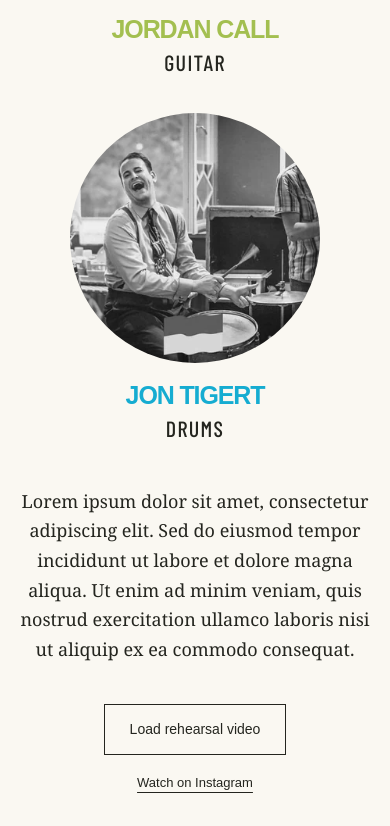
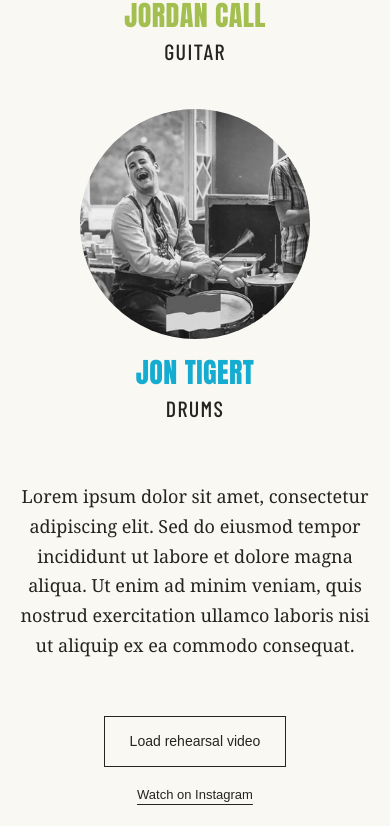
Before and after one commit to jordcall/jordcall.github.io, a website: page light-street-trio/index.html in a window 390 px wide. Shown: the part 798-1624 px from the top of the page. Drawn offline with Linux system fonts and the light colour scheme.

Commit message:
light street spacing edits

```diff
--- a/assets/css/light-street-trio.css
+++ b/assets/css/light-street-trio.css
@@ -20,6 +20,7 @@
     --lst-red: #C04652;
     --lst-green: #A3BF50;
     --lst-blue: #15ACD1;
+    --lst-display-font: "LST Anton", Impact, "Arial Narrow", sans-serif;
     margin: 0;
     background: var(--lst-paper);
     color: var(--lst-ink);
@@ -68,8 +69,8 @@
     display: flex;
     justify-content: center;
     gap: 0.15em;
-    margin: 57px 0 35px;
-    font-family: "LST Anton", Impact, "Arial Narrow", sans-serif;
+    margin: 57px 0 56px;
+    font-family: var(--lst-display-font);
     font-size: clamp(70px, 10vw, 120px);
     font-weight: 400;
     line-height: 1.05;
@@ -108,7 +109,7 @@
 
 .lst-page .lst-musician img {
     display: block;
-    width: min(100%, 300px);
+    width: min(90%, 270px);
     height: auto;
     aspect-ratio: 1;
     margin-inline: auto;
@@ -122,9 +123,10 @@
 
 .lst-page .lst-musician h2 {
     margin: 0;
-    font-size: clamp(20px, 2.25vw, 27px);
-    font-weight: 800;
-    letter-spacing: -0.045em;
+    font-family: var(--lst-display-font);
+    font-size: clamp(24px, 2.55vw, 30px);
+    font-weight: 400;
+    letter-spacing: 0.015em;
     line-height: 1.2;
     text-transform: uppercase;
 }
@@ -142,7 +144,7 @@
 
 .lst-page .lst-description {
     max-width: 620px;
-    margin: 64px auto 0;
+    margin: 88px auto 0;
     font-family: Georgia, "Times New Roman", serif;
     font-size: 19px;
     line-height: 1.7;
@@ -151,7 +153,7 @@
 }
 
 .lst-page .lst-rehearsal {
-    padding-block: 53px 60px;
+    padding-block: 76px 80px;
     text-align: center;
 }
 
@@ -199,7 +201,7 @@
 }
 
 .lst-page .lst-contact {
-    padding-block: 33px 52px;
+    padding-block: 44px 52px;
     border-top: 1px solid var(--lst-ink);
     text-align: center;
 }
@@ -287,7 +289,7 @@
         column-gap: 0.15em;
         row-gap: 0;
         max-width: 500px;
-        margin: 31px auto 35px;
+        margin: 31px auto 48px;
         font-size: clamp(44px, 13.5vw, 80px);
         line-height: 1.08;
     }
@@ -298,11 +300,11 @@
 
     .lst-page .lst-musicians {
         grid-template-columns: 1fr;
-        gap: 36px;
+        gap: 44px;
     }
 
     .lst-page .lst-musician img {
-        width: min(100%, 250px);
+        width: min(100%, 230px);
     }
 
     .lst-page .lst-musician figcaption {
@@ -310,7 +312,7 @@
     }
 
     .lst-page .lst-musician h2 {
-        font-size: 25px;
+        font-size: 28px;
     }
 
     .lst-page .lst-musician p {
@@ -319,17 +321,17 @@
 
     .lst-page .lst-description {
         max-width: 440px;
-        margin-top: 44px;
+        margin-top: 60px;
         font-size: 18px;
         line-height: 1.65;
     }
 
     .lst-page .lst-rehearsal {
-        padding-block: 39px 43px;
+        padding-block: 56px 60px;
     }
 
     .lst-page .lst-contact {
-        padding-block: 28px 37px;
+        padding-block: 36px 37px;
     }
 
     .lst-page .lst-form-row {
--- a/light-street-trio/index.html
+++ b/light-street-trio/index.html
@@ -30,7 +30,7 @@
                     <img
                         src="/assets/images/web/light-street-trio/kai-knorr-392.webp"
                         srcset="/assets/images/web/light-street-trio/kai-knorr-320.webp 320w, /assets/images/web/light-street-trio/kai-knorr-392.webp 392w"
-                        sizes="(max-width: 699px) 250px, (max-width: 1199px) 27vw, 300px"
+                        sizes="(max-width: 699px) 230px, (max-width: 1027px) calc(30vw - 38.4px), 270px"
                         width="392" height="392"
                         alt="Kai Knorr playing upright bass."
                         fetchpriority="high" decoding="async">
@@ -44,7 +44,7 @@
                     <img
                         src="/assets/images/web/light-street-trio/jordan-call-720.webp"
                         srcset="/assets/images/web/light-street-trio/jordan-call-320.webp 320w, /assets/images/web/light-street-trio/jordan-call-720.webp 720w"
-                        sizes="(max-width: 699px) 250px, (max-width: 1199px) 27vw, 300px"
+                        sizes="(max-width: 699px) 230px, (max-width: 1027px) calc(30vw - 38.4px), 270px"
                         width="720" height="720"
                         alt="Jordan Call seated with his guitar."
                         decoding="async">
@@ -58,7 +58,7 @@
                     <img
                         src="/assets/images/web/light-street-trio/jon-tigert-647.webp"
                         srcset="/assets/images/web/light-street-trio/jon-tigert-320.webp 320w, /assets/images/web/light-street-trio/jon-tigert-647.webp 647w"
-                        sizes="(max-width: 699px) 250px, (max-width: 1199px) 27vw, 300px"
+                        sizes="(max-width: 699px) 230px, (max-width: 1027px) calc(30vw - 38.4px), 270px"
                         width="647" height="647"
                         alt="Jon Tigert smiling at the drum kit, playing with brushes."
                         decoding="async">
```
Also changed, not shown: assets/fonts/light-street-trio/README.md, light-street-trio/README.md.
